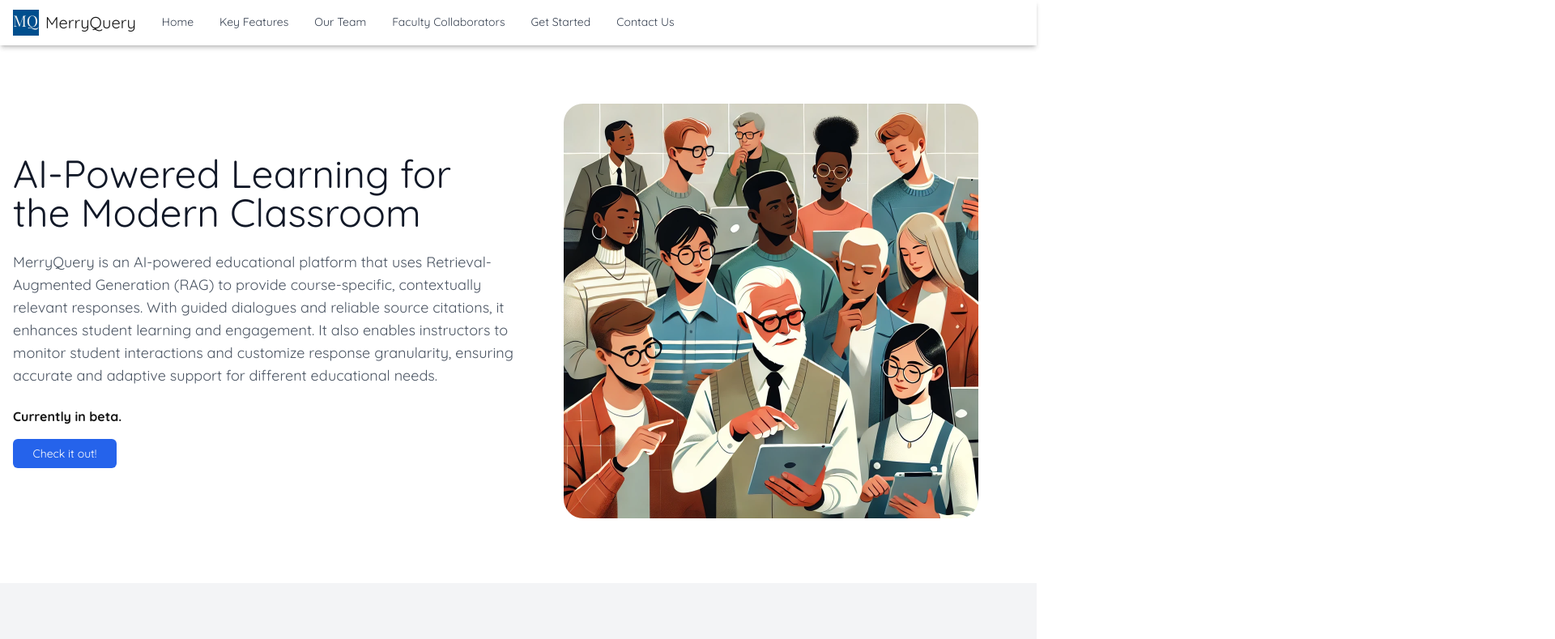
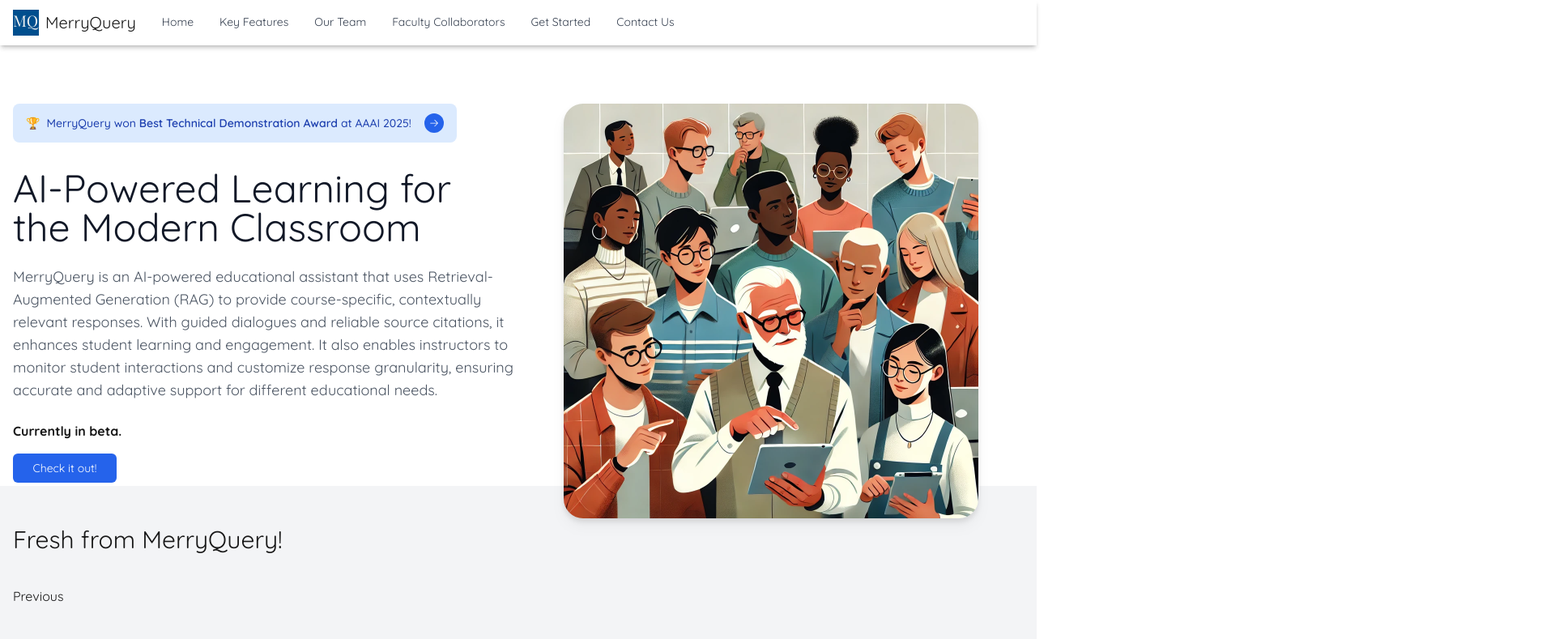
Before and after one commit to benneigh/explore-mq, a Next.js app: page / in a window 1280 px wide. Shown: the top 789 px of the page at 81% size, 1920 px wide, since content can reach past the window. Built offline with nearby package versions, Linux system fonts and the light colour scheme.

Commit message:
Add news section and news banner

```diff
--- a/app/globals.css
+++ b/app/globals.css
@@ -1,6 +1,9 @@
 @tailwind base;
 @tailwind components;
 @tailwind utilities;
+@import 'slick-carousel/slick/slick.css';
+@import 'slick-carousel/slick/slick-theme.css';
+
 
 :root {
   --background: #ffffff;
@@ -33,3 +36,12 @@
 .footer-divider {
   border-top: 1px solid #e5e7eb;
 }
+
+.slick-dots li button:before {
+  margin-top: 10px;
+  font-size: 6px;
+  color: #1D4ED8; /* Tailwind's blue-700, for instance */
+}
+.slick-dots li.slick-active button:before {
+  color: #1E40AF; /* A darker shade of blue for active dot */
+}
--- a/components/FeaturesSection.tsx
+++ b/components/FeaturesSection.tsx
@@ -8,7 +8,7 @@
   const secondRow = features.slice(3, 6);
 
   return (
-    <section id="features" className="bg-gray-100 py-16">
+    <section id="features" className=" py-16">
       <div className="container mx-auto px-4">
         <h2 className="text-3xl lg:text-4xl text-center mb-12">
           Discover MerryQuery’s Features
--- a/components/Footer.tsx
+++ b/components/Footer.tsx
@@ -11,7 +11,7 @@
           <div>
             <h3 className="text-lg font-semibold mb-4">About ExploreMQ</h3>
             <p className="text-gray-600">
-              ExploreMQ is the gateway to the MerryQuery Platform. <br />
+              ExploreMQ is the gateway to MerryQuery. <br />
               You can meet our expert team here, and stay updated with <br />
               our cutting-edge features designed for a modern classroom!
             </p>
--- a/components/Hero.tsx
+++ b/components/Hero.tsx
@@ -3,11 +3,13 @@
 import HeroSection from "./HeroSection";
 import FeaturesSection from "./FeaturesSection";
 import TeamSection from "./TeamSection";
+import NewsCarousel from "./NewsCarousel";
 
 const Hero: React.FC = () => {
   return (
     <>
       <HeroSection />
+      <NewsCarousel />
       <FeaturesSection />
       <TeamSection />
     </>
--- a/components/HeroSection.tsx
+++ b/components/HeroSection.tsx
@@ -1,25 +1,34 @@
 // components/HeroSection.tsx
 import React from "react";
+import NotificationBanner from "./NotificationBanner";
 
 const HeroSection: React.FC = () => {
   return (
-    <section id="home" className="bg-white pb-20">
-      {" "}
-      {/* Adjusted padding */}
-      <div className="container mx-auto flex flex-col sm:flex-row items-center justify-between px-4">
-        <div className="sm:w-1/2 flex justify-center mb-10 sm:mb-0 order-1 sm:order-2">
+    // Make this relative so children can overlap below sections
+    <section id="home" className="relative bg-white pb-0">
+      <div className="container mx-auto flex flex-col sm:flex-row items-start justify-between px-4">
+        {/*
+          1. Wrap the image in a relative container + z-index.
+          2. Use negative margin on the bottom of the img or the wrapper.
+        */}
+        <div className="sm:w-1/2 flex justify-center mb-10 sm:mb-0 order-1 sm:order-2 relative z-20">
           <img
             src="/images/pic.webp"
             alt="Illustration of students and professor"
-            className="w-4/5 sm:w-3/4 lg:w-full max-w-xs lg:max-w-lg rounded-3xl"
+            className="w-4/5 sm:w-3/4 lg:w-full max-w-xs lg:max-w-lg rounded-3xl
+                       mb-[-40px]
+                       drop-shadow-lg"
           />
         </div>
         <div className="sm:w-1/2 space-y-6 order-2 sm:order-1">
+          <div className="inline-block mb-2">
+            <NotificationBanner />
+          </div>
           <h1 className="text-4xl lg:text-5xl leading-tight text-gray-900">
             AI-Powered Learning for the Modern Classroom
           </h1>
           <p className="text-gray-600 text-lg">
-            MerryQuery is an AI-powered educational platform that uses
+            MerryQuery is an AI-powered educational assistant that uses
             Retrieval-Augmented Generation (RAG) to provide course-specific,
             contextually relevant responses. With guided dialogues and reliable
             source citations, it enhances student learning and engagement. It
@@ -30,7 +39,7 @@
           <div className="flex flex-col space-y-4">
             <p className="font-bold">Currently in beta.</p>
             <a
-              href="https://mq.benyamintabarsi.com"
+              href="https://mq.dk-lab.xyz"
               target="_blank"
               rel="noopener noreferrer"
               className="w-32 py-2 bg-blue-600 text-white text-center rounded-md hover:bg-blue-700 transition flex items-center justify-center text-sm"
--- /dev/null
+++ b/components/NewsCarousel.tsx
@@ -0,0 +1,67 @@
+// components/NewsCarousel.tsx
+import React from "react";
+import Slider from "react-slick";
+import { newsItems } from "../data/newsItems"; // adjust the path as necessary
+
+const NewsCarousel: React.FC = () => {
+  // react-slick settings
+  const settings = {
+    dots: true,
+    infinite: true,
+    speed: 500,
+    slidesToShow: 3,
+    slidesToScroll: 3, // Scroll 3 at once
+    autoplay: true,
+    autoplaySpeed: 7000,
+    arrows: true,
+    responsive: [
+      {
+        breakpoint: 1024,
+        settings: {
+          slidesToShow: 2,
+          slidesToScroll: 2, // match slidesToShow
+        },
+      },
+      {
+        breakpoint: 640,
+        settings: {
+          slidesToShow: 1,
+          slidesToScroll: 1, // match slidesToShow
+        },
+      },
+    ],
+  };
+
+  return (
+    <section id="news" className="py-12 bg-gray-100">
+      <div className="container mx-auto px-4">
+        <h2 className="text-3xl mb-10 text-left">
+          Fresh from MerryQuery!
+        </h2>
+
+        <Slider {...settings}>
+          {newsItems.map((item, index) => (
+            <div key={index} className="px-2 pb-2">
+              <div className="h-full rounded-lg bg-white shadow p-4 flex flex-col justify-between">
+                <p className="text-xs uppercase text-gray-500 font-medium tracking-wide mb-2">
+                  {item.date}
+                </p>
+                <div className="flex items-center space-x-2 mb-3">
+                  <span role="img" aria-label={item.title} className="text-xl">
+                    {item.icon}
+                  </span>
+                  <h3 className="text-lg font-semibold text-gray-900">
+                    {item.title}
+                  </h3>
+                </div>
+                <p className="text-sm text-gray-600">{item.content}</p>
+              </div>
+            </div>
+          ))}
+        </Slider>
+      </div>
+    </section>
+  );
+};
+
+export default NewsCarousel;
--- /dev/null
+++ b/components/NotificationBanner.tsx
@@ -0,0 +1,25 @@
+import React from "react";
+import { ArrowRightIcon } from "@heroicons/react/24/solid";
+import notificationMessage from "../data/notficationMessage";
+
+const NotificationBanner: React.FC = () => {
+  return (
+    <div className="bg-blue-100 text-blue-800 text-xs sm:text-sm px-4 py-3 rounded-lg flex items-center justify-between">
+      {/* Left: Icon + message */}
+      <div className="flex items-center space-x-2">
+        <span className="font-medium">{notificationMessage}</span>
+      </div>
+      <a
+        href="https://aaai.org/about-aaai/aaai-awards/aaai-25-paper-awards/" // replace with your link
+        target="_blank"
+        rel="noopener noreferrer"
+        className="ml-4 bg-blue-600 hover:bg-blue-700 text-white w-6 h-6 rounded-full flex items-center justify-center transition"
+        title="Learn more"
+      >
+        <ArrowRightIcon className="w-3 h-3" />
+      </a>
+    </div>
+  );
+};
+
+export default NotificationBanner;
--- a/data/facultyData.ts
+++ b/data/facultyData.ts
@@ -22,7 +22,7 @@
     description:
       "Lina Battestilli is a Teaching Full Professor at North Carolina State University, recognized for her contributions to Computer Science education and research in networking technologies. Battestilli holds a Ph.D. in Computer Science from NCSU and has a background as a network research engineer at IBM. Since 2012, her research has centered on innovative teaching methods for non-majors, promoting diversity in Computer Science, and exploring Cloud Networking and software-defined networking techniques.",
     collaboration:
-      'Dr. Battestilli helped us conduct a multi-phase study in her "CSC 113 - Introduction to Computing (MATLAB)" course, allowing us to test MerryQuery with over 200 students.',
+      'We partnered with Dr. J to conduct a multi-phase study in her CSC 113 – Introduction to Computing (MATLAB) course. The collaboration began in Summer 2024, during the early development of MerryQuery. In Fall 2024, we carried out a small-scale usability testing, followed by class-wide experiment using MerryQuery across all nine lab sections with over 200 students. In Spring 2025, the tool was fully integrated into the course and used from start to finish. ',
     image: "/images/tbdimitr.jpg",
     slug: "dr-lina-battestilli",
   },
@@ -34,7 +34,7 @@
     department: "Learning Design and Technology",
     university: "NC State University",
     collaboration:
-      "Dr. Huang integrated MerryQuery into her course, ECI 519-601, where students and a tech team collaborated to improve the platform and develop new features.",
+      "Dr. Huang integrated MerryQuery into her course, ECI 519-601, where students and a tech team collaborated to improve it and develop new features.",
     description:
       "Joey Huang is an Assistant Professor of Learning, Design, & Technology at NC State University, recognized for advancing computational thinking and educational technology. Huang’s research integrates crafts and computing to expand access to computer science and earned an ACM CHI Honorable Mention for AI-driven learning designs promoting equity in STEAM education.",
     slug: "dr-joey-huang",
@@ -47,7 +47,7 @@
     department: "Learning Design and Technology",
     university: "NC State University",
     collaboration:
-      "Dr. Jiang introduced MerryQuery as a project in her course, allowing students to explore its features while collaborating with a tech team to enhance the platform and develop new functionalities.",
+      "Dr. Jiang introduced MerryQuery as a project in her course, allowing students to explore its features while collaborating with a tech team to enhance it and develop new functionalities.",
     description:
       "Dr. Jiang joined the Learning Design and Technology program in 2019, teaching graduate courses like Data Visualization and Machine Learning. Her research emphasizes integrating digital literacy in STEM education, particularly in K-12 AI education through narrative modeling. She also designs technology-enhanced learning environments to foster disciplinary identities and engage early adolescents in career exploration.",
     slug: "dr-shiyan-jiang",
--- /dev/null
+++ b/data/newsItems.ts
@@ -0,0 +1,33 @@
+// src/data/newsItems.ts
+export interface NewsItem {
+    title: string;
+    content: string;
+    icon: string;
+    label: string;
+    date: string;
+  }
+
+  export const newsItems: NewsItem[] = [
+    {
+      title: "Best Paper Award",
+      content: "We just won Best Technical Demonstration Award at AAAI 2025!",
+      icon: "🏆",
+      label: "AWARD",
+      date: "Mar 2025",
+    },
+    {
+      title: "Large-Scale Deployment",
+      content:
+        "MerryQuery is now live in an introductory MATLAB course with over 250 students.",
+      icon: "🎓",
+      label: "DEPLOYMENT",
+      date: "Nov 2024",
+    },
+    {
+      title: "Usability Testing",
+      content: "Small-scale usability test has been completed.",
+      icon: "🔍",
+      label: "UPDATE",
+      date: "Sep 2025",
+    },
+  ];
--- /dev/null
+++ b/data/notficationMessage.tsx
@@ -0,0 +1,17 @@
+// data/notificationMessage.tsx
+import React from "react";
+
+const notificationMessage: JSX.Element = (
+  <>
+    <span role="img" aria-label="trophy" className="mr-2">
+      🏆
+    </span>
+    MerryQuery&nbsp;won{" "}
+    <span className="font-semibold">
+      Best Technical Demonstration Award
+    </span>{" "}
+    at AAAI 2025!
+  </>
+);
+
+export default notificationMessage;
```
Also changed, not shown: package.json (+5 -2 lines), 1 other file (tests, documents, lock files or other folders).
